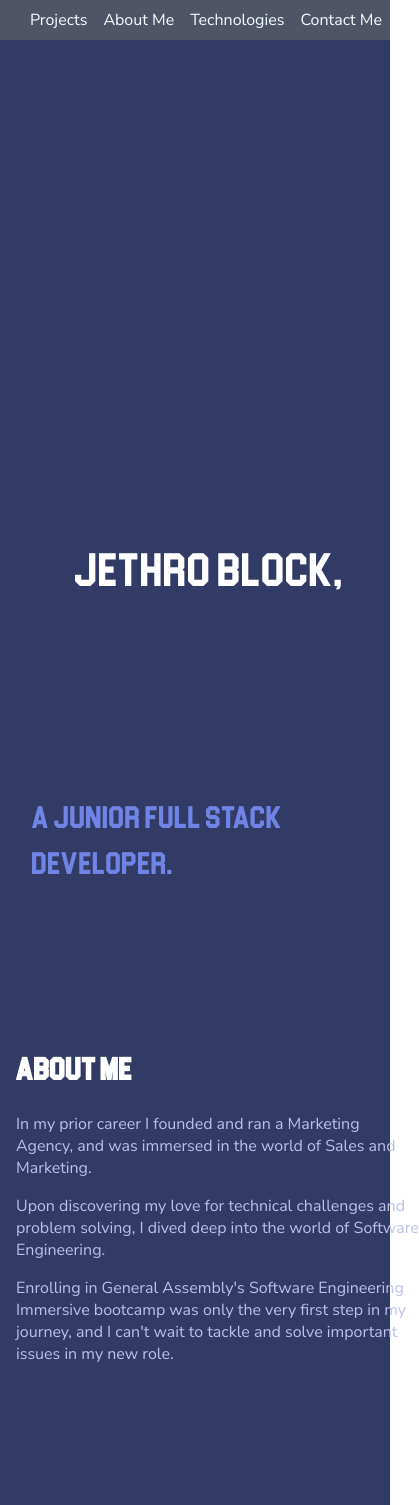
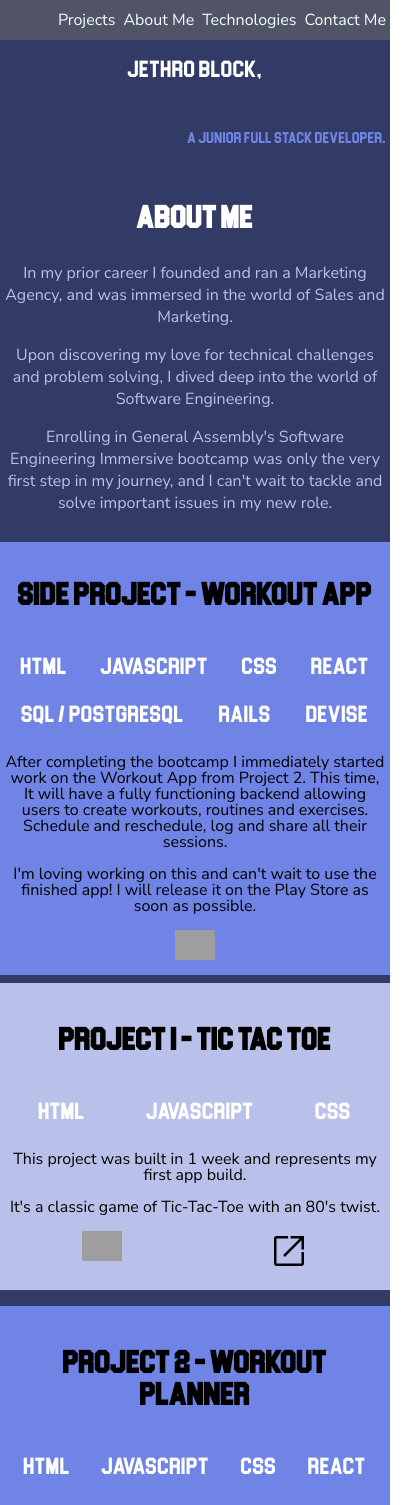
Before and after one commit to jayteebee/Portfolio-V1, a React (Create React App) app: page / in a window 390 px wide. Shown: the top 1505 px of the page, 419 px wide, since content can reach past the window. Built offline with nearby package versions, Linux system fonts and the light colour scheme; grey boxes are pictures that could not be loaded.

Commit message:
responsiveness

```diff
--- a/src/App.css
+++ b/src/App.css
@@ -551,10 +551,26 @@ width: 200px;
 }
 
 
-@media only screen and (max-width: 800px) {
+
+
+
+
+
+
+
+
+
+
+
+
+
+
+
+
+@media only screen and (max-width: 900px) {
     .Container {
         grid-template-columns: 1fr;
-        grid-template-rows: 30vh repeat(6, 75vh) 20vh 100vh  100vh;
+        grid-template-rows: 30vh repeat(6, 75vh) 1vh 100vh  100vh;
     }
 
     .navbar a {
@@ -593,7 +609,7 @@ width: 200px;
 
     .Contact {
         grid-column: 1;
-        grid-row: 10;
+        grid-row: 11;
     }
 
 
@@ -614,6 +630,7 @@ width: 200px;
         background-color: rgba(255, 255, 255, 0.1);
         border-radius: 15%;
         padding: 1rem;
+        z-index: 10;
     }
 
     .PContainer3 {
@@ -654,7 +671,7 @@ width: 200px;
     .skillOrientation {
         display: flex;
       flex-direction: row;
-      justify-content: space-around;
+      justify-content: space-evenly;
       align-items: center;
       flex-wrap: wrap;
     }
@@ -700,3 +717,284 @@ width: 200px;
         display: none;
     }
 }
+
+
+
+
+
+
+
+
+
+
+
+
+
+
+
+
+@media only screen and (max-width: 450px) {
+    .Container {
+        grid-template-columns: 1fr;
+        grid-template-rows: auto repeat(6, auto) auto auto;
+        overflow-x: auto;
+    }
+
+    .navbar a {
+        margin: 0.5rem;
+    }
+
+    .intro, .outro {
+        font-size: 1.5rem;
+        grid-column: 1;
+        padding: 0.5rem;
+        text-align: center;
+    }
+
+    .Name {
+        font-size: 2rem;
+        justify-content: flex-start;
+    }
+
+    .intro, .outro, .Name {
+        grid-row: auto;
+    }
+
+    .intro {
+        display: block;
+        text-align: left;
+    }
+
+    .outro {
+        display: block;
+        text-align: right;
+    }
+
+    .AboutMe {
+        font-size: 1rem;
+        grid-row: auto;
+        padding: 0.5rem;
+        text-align: center;
+    }
+
+    .Contact {
+        grid-column: 1;
+        grid-row: 16;
+    }
+
+    .SocialLinks {
+        display: flex;
+        justify-content: space-between;
+        width: 100%;
+    }
+
+    .PContainer {
+        height: auto;
+        width: 100%;
+        padding: 0.5rem;
+    }
+
+    .PContainer2,
+    .PContainer3 {
+        background-color: rgba(255, 255, 255, 0.1);
+        border-radius: 15%;
+        padding: 1rem;
+        z-index: 10;
+    }
+
+    .PContainer3 {
+        width: 100%;
+        height: auto;
+        display: flex;
+        flex-direction: column;
+    }
+
+    .P1, .P2, .P3, .P4 {
+        grid-column: 1;
+        margin: 0.5rem;
+        padding: 0.5rem;
+        text-align: center;
+    }
+
+    .P1, .P2, .P3, .P4 {
+        grid-row: auto;
+    }
+
+    .Skills {
+        grid-row: auto;
+    }
+    .skillOrientation {
+        display: flex;
+        flex-direction: row;
+        justify-content: space-evenly;
+        align-items: center;
+        flex-wrap: wrap;
+        margin: 0.5rem;
+    }
+
+    .frontEnd {
+        grid-row: auto;
+        text-align: center;
+    }
+
+    .frontEnd h3 {
+        text-align: center;
+    }
+
+    .backEnd {
+        grid-row: auto;
+    }
+
+    .softSkills {
+        grid-row: auto;
+    }
+
+    .softSkills h3 {
+        text-align: center;
+    }
+
+    .other {
+        grid-row: auto;
+    }
+
+    .Logo {
+        width: 40px;
+        height: auto;
+    }
+
+    .logoWrapper {
+        display: flex;
+        flex-direction: column;
+        align-items: center;
+    }
+
+    .ttt, .db, .football, .money {
+        display: none;
+    }
+}
+
+
+
+
+
+
+
+
+
+
+
+
+
+
+
+@media only screen and (max-width: 400px) {
+    .Container {
+        grid-template-columns: 1fr;
+        grid-template-rows: auto repeat(6, auto) auto auto;
+        overflow-x: hidden;
+    }
+
+    .navbar a {
+        margin: 0.25rem;
+    }
+
+    .intro, .outro, .Name, .AboutMe, .P1, .P2, .P3, .P4 {
+        font-size: 1rem;
+        padding: 0.25rem;
+        text-align: center;
+    }
+
+    .intro, .outro, .AboutMe, .P1, .P2, .P3, .P4 {
+        margin: 0.5rem 0;
+    }
+
+    .PP2 {
+        flex-wrap: wrap;
+    }
+
+    .Name {
+        font-size: 1.5rem;
+        justify-content: center;
+    }
+
+    .Contact {
+        grid-column: 1;
+        grid-row: 16;
+    }
+
+    .SocialLinks {
+        display: flex;
+        justify-content: space-between;
+        width: 100%;
+    }
+
+    .PContainer {
+        height: auto;
+        width: 100%;
+        padding: 0.25rem;
+    }
+
+    .PContainer2, .PContainer3 {
+        background-color: rgba(255, 255, 255, 0.1);
+        border-radius: 15%;
+        padding: 0.5rem;
+        z-index: 10;
+    }
+
+    .PContainer3 {
+        width: 100%;
+        height: auto;
+        display: flex;
+        flex-direction: column;
+    }
+
+    .P1, .P2, .P3, .P4 {
+        grid-column: 1;
+        margin: 0.5rem 0;
+        padding: 0.25rem;
+        text-align: center;
+    }
+
+    .Skills {
+        grid-row: auto;
+        margin: 0.5rem 0;
+    }
+
+    .skillOrientation {
+        display: flex;
+        flex-direction: row;
+        justify-content: space-evenly;
+        align-items: center;
+        flex-wrap: wrap;
+        margin: 0.25rem 0;
+    }
+
+    .frontEnd, .backEnd, .softSkills, .other {
+        grid-row: auto;
+        margin: 0.5rem 0;
+        text-align: center;
+    }
+
+    .frontEnd h3 {
+        text-align: center;
+    }
+
+    .softSkills h3 {
+        text-align: center;
+    }
+
+    .Logo {
+        width: 30px;
+        height: auto;
+    }
+
+    .logoWrapper {
+        display: flex;
+        flex-direction: column;
+        align-items: center;
+    }
+
+    .ttt, .db, .football, .money {
+        display: none;
+    }
+}
```
